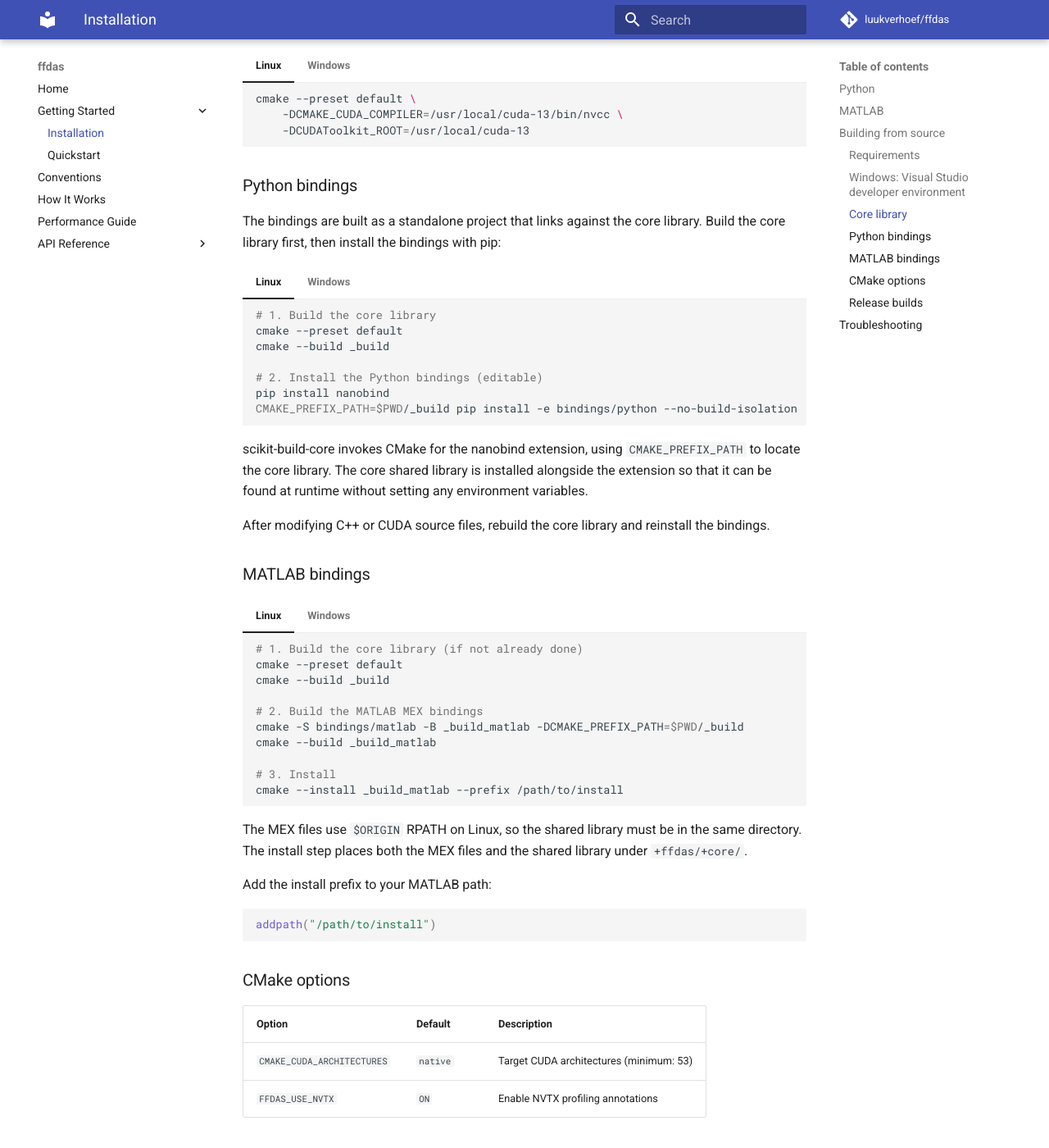
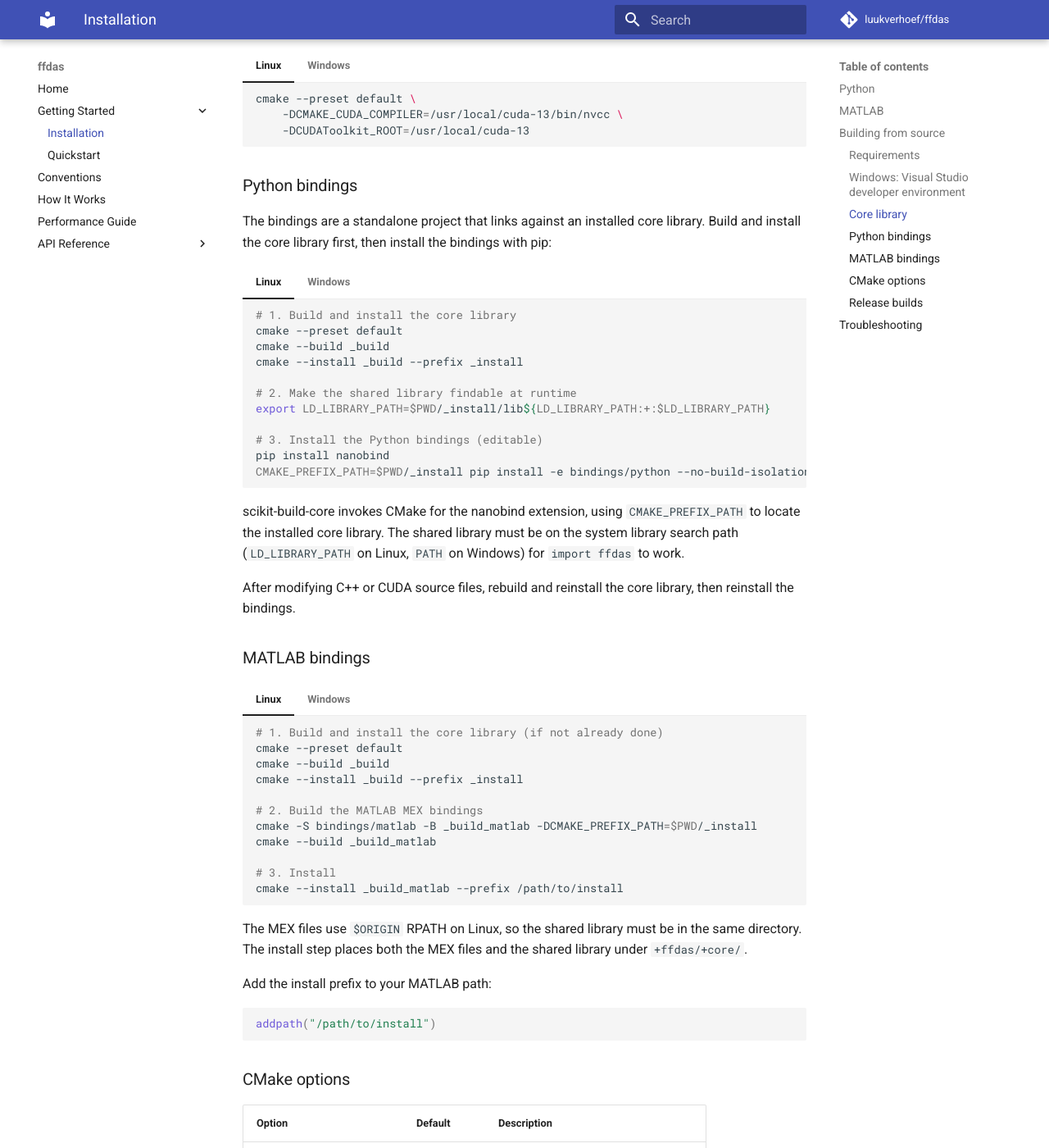
Before and after one commit to BrainEchoLab/ffdas, an MkDocs documentation site: the page built from docs/getting-started/installation.md, in a window 1280 px wide and 1400 px high, scrolled down 2372 px. Shown: the whole window at 82% size. Built offline with MkDocs 1.6.1 and Material for MkDocs 9.7.7, drawn with Linux system fonts in a browser that asks for light colours; comment, search, counter and statistics services are not loaded; some of the changed text lies outside the part shown.

Commit message:
remove bundle core lib with wheel in dev build

````diff
--- a/docs/getting-started/installation.md
+++ b/docs/getting-started/installation.md
@@ -110,48 +110,57 @@
 
 ### Python bindings
 
-The bindings are built as a standalone project that links against the core library. Build the core library first, then install the bindings with pip:
+The bindings are a standalone project that links against an installed core library. Build and install the core library first, then install the bindings with pip:
 
 === "Linux"
 
     ```bash
-    # 1. Build the core library
+    # 1. Build and install the core library
     cmake --preset default
     cmake --build _build
+    cmake --install _build --prefix _install
 
-    # 2. Install the Python bindings (editable)
+    # 2. Make the shared library findable at runtime
+    export LD_LIBRARY_PATH=$PWD/_install/lib${LD_LIBRARY_PATH:+:$LD_LIBRARY_PATH}
+
+    # 3. Install the Python bindings (editable)
     pip install nanobind
-    CMAKE_PREFIX_PATH=$PWD/_build pip install -e bindings/python --no-build-isolation
+    CMAKE_PREFIX_PATH=$PWD/_install pip install -e bindings/python --no-build-isolation
     ```
 
 === "Windows"
 
     ```powershell
-    # 1. Build the core library
+    # 1. Build and install the core library
     cmake --preset default -G Ninja
     cmake --build _build
+    cmake --install _build --prefix _install
 
-    # 2. Install the Python bindings (editable)
+    # 2. Make the DLL findable at runtime
+    $env:Path = "$PWD\_install\bin;$env:Path"
+
+    # 3. Install the Python bindings (editable)
     pip install nanobind
-    $env:CMAKE_PREFIX_PATH = "$PWD\_build"
+    $env:CMAKE_PREFIX_PATH = "$PWD\_install"
     pip install -e bindings\python --no-build-isolation
     ```
 
-scikit-build-core invokes CMake for the nanobind extension, using `CMAKE_PREFIX_PATH` to locate the core library. The core shared library is installed alongside the extension so that it can be found at runtime without setting any environment variables.
+scikit-build-core invokes CMake for the nanobind extension, using `CMAKE_PREFIX_PATH` to locate the installed core library. The shared library must be on the system library search path (`LD_LIBRARY_PATH` on Linux, `PATH` on Windows) for `import ffdas` to work.
 
-After modifying C++ or CUDA source files, rebuild the core library and reinstall the bindings.
+After modifying C++ or CUDA source files, rebuild and reinstall the core library, then reinstall the bindings.
 
 ### MATLAB bindings
 
 === "Linux"
 
     ```bash
-    # 1. Build the core library (if not already done)
+    # 1. Build and install the core library (if not already done)
     cmake --preset default
     cmake --build _build
+    cmake --install _build --prefix _install
 
     # 2. Build the MATLAB MEX bindings
-    cmake -S bindings/matlab -B _build_matlab -DCMAKE_PREFIX_PATH=$PWD/_build
+    cmake -S bindings/matlab -B _build_matlab -DCMAKE_PREFIX_PATH=$PWD/_install
     cmake --build _build_matlab
 
     # 3. Install
@@ -163,9 +172,10 @@
     ```powershell
     cmake --preset default -G Ninja
     cmake --build _build
+    cmake --install _build --prefix _install
 
     cmake -S bindings\matlab -B _build_matlab -G Ninja `
-        -DCMAKE_PREFIX_PATH="$PWD\_build"
+        -DCMAKE_PREFIX_PATH="$PWD\_install"
     cmake --build _build_matlab
 
     cmake --install _build_matlab --prefix C:\path\to\install
@@ -216,6 +226,6 @@
 
 **Architecture error during build.** If you see errors about unsupported SM versions, set `CMAKE_CUDA_ARCHITECTURES` to match your GPU. Run `nvidia-smi` to check your GPU model.
 
-**Windows: DLL not found.** For development builds, the core library is installed alongside the extension automatically. If it still cannot be found, set `FFDAS_LIB_DIR` to the directory containing `ffdas.dll`, or add that directory to `PATH`.
+**Shared library not found at import time.** `import ffdas` requires the core shared library to be findable. For installed packages this is handled automatically by `ffdas-core-cu*`. For development builds, ensure the install prefix is on the library search path (`LD_LIBRARY_PATH` on Linux, `PATH` on Windows). Alternatively, set `FFDAS_LIB_DIR` to the directory containing the shared library.
 
 **Windows: compiler not found.** Make sure you are in a Visual Studio developer command prompt. See the [Windows: Visual Studio developer environment](#windows-visual-studio-developer-environment) section above.
--- a/release.py
+++ b/release.py
@@ -147,10 +147,7 @@
         run("python", "-m", "build", "--wheel",
             str(ROOT / "bindings" / "python"),
             "--outdir", tmp,
-            env={
-                "CMAKE_PREFIX_PATH": str(core_build_dir),
-                "SKBUILD_CMAKE_ARGS": "-DFFDAS_BUNDLE_CORE=OFF",
-            })
+            env={"CMAKE_PREFIX_PATH": str(core_build_dir)})
 
         for whl in Path(tmp).glob("*.whl"):
             if is_windows():
````
Also changed, not shown: 2 other files.
